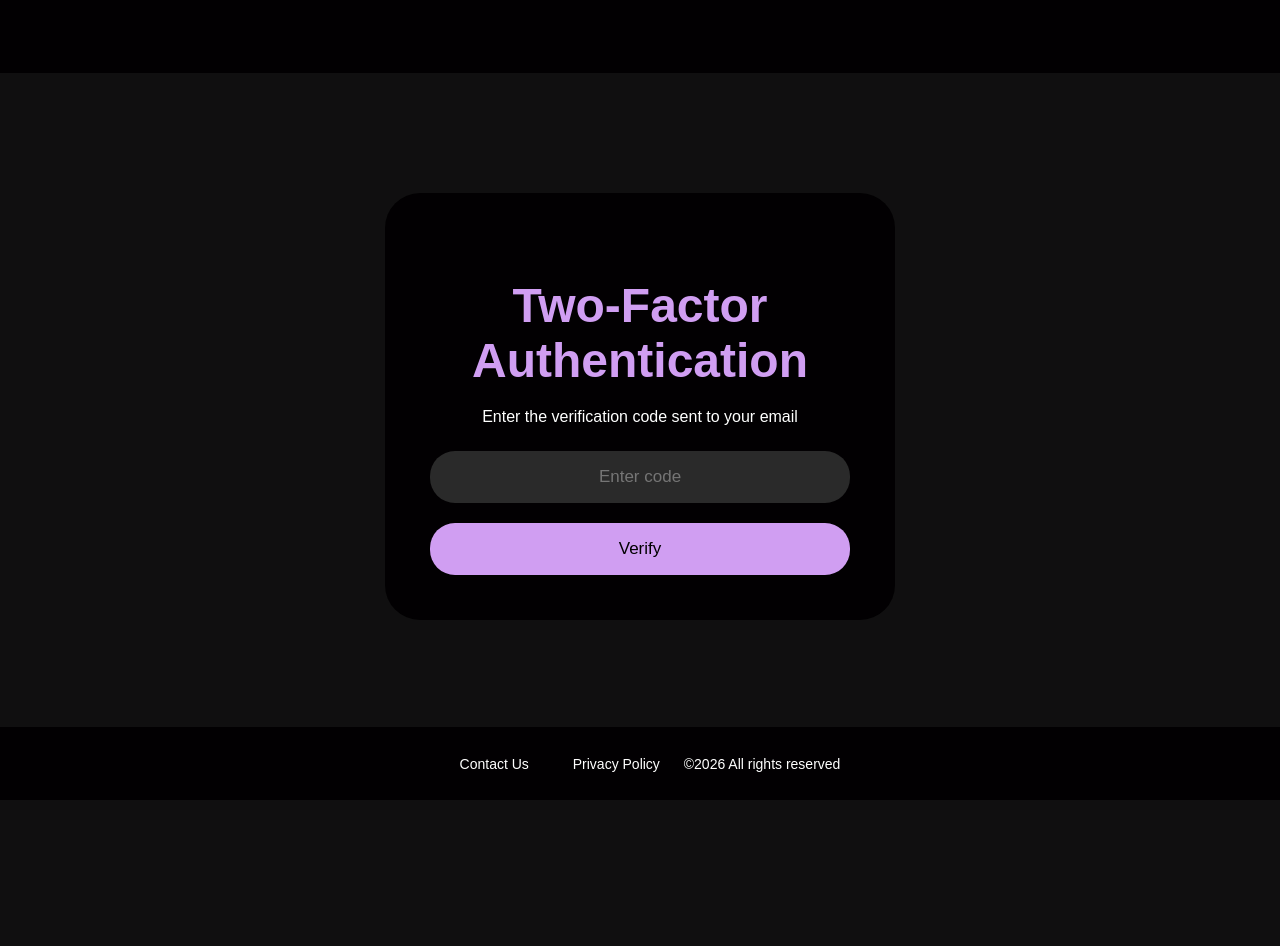
After one commit to martamysyshynn/LockCloud, a Flask app: page /two-factor in a window 1280 px wide. The commit adds this page. Run offline with Flask 3, Linux system fonts and the light colour scheme.

Commit message:
Providing two-factor authentification

```diff
--- a/app.py
+++ b/app.py
@@ -2,9 +2,16 @@ from flask import Flask, render_template, request, redirect, url_for, flash, ses
 import mysql.connector
 from werkzeug.security import generate_password_hash, check_password_hash
 from config import Config
+from flask_mail import Mail, Message
+import random
+
 
 app = Flask(__name__)
 app.config.from_object(Config)
+mail = Mail(app)
+
+def generate_otp():
+    return str(random.randint(100000, 999999))
 
 def get_db_connection():
     return mysql.connector.connect(
@@ -25,6 +32,7 @@ def signup():
         email = request.form['email']
         password = request.form['password']
         confirm_password = request.form['confirm_password']
+        two_factor_enabled = 1 if 'two_factor' in request.form else 0
 
         if password != confirm_password:
             flash("Passwords do not match", "danger")
@@ -36,8 +44,11 @@ def signup():
         cursor = connection.cursor()
         try:
             cursor.execute(
-                "INSERT INTO users (full_name, email, password) VALUES (%s, %s, %s)",
-                (full_name, email, hashed_password)
+                """
+                INSERT INTO users (full_name, email, password, two_factor_enabled)
+                VALUES (%s, %s, %s, %s)
+                """,
+                (full_name, email, hashed_password, two_factor_enabled)
             )
             connection.commit()
             flash("Registration successful!", "success")
@@ -61,19 +72,43 @@ def signin():
         cursor = connection.cursor(dictionary=True)
         cursor.execute("SELECT * FROM users WHERE email=%s", (email,))
         user = cursor.fetchone()
-
         cursor.close()
         connection.close()
 
         if user and check_password_hash(user['password'], password):
+
+            if user['two_factor_enabled']:
+                otp = generate_otp()
+                session['temp_user_id'] = user['id']
+                session['otp'] = otp
+
+                msg = Message('Your 2FA Code', recipients=[user['email']])
+                msg.body = f"Your verification code is: {otp}"
+                mail.send(msg)
+
+                return redirect(url_for('two_factor'))
+
             session['user_id'] = user['id']
             session['user_name'] = user['full_name']
             flash(f"Welcome, {user['full_name']}!", "success")
             return redirect(url_for('home'))
-        else:
-            flash("Invalid email or password", "danger")
+
 
     return render_template('sign_in_page.html')
+
+@app.route('/two-factor', methods=['GET', 'POST'])
+def two_factor():
+    if request.method == 'POST':
+        entered_otp = request.form['otp']
+        if entered_otp == session.get('otp'):
+            session['user_id'] = session.pop('temp_user_id')
+            session.pop('otp')
+            flash("2FA verification successful", "success")
+            return redirect(url_for('home'))
+        else:
+            flash("Invalid verification code", "danger")
+
+    return render_template('two_factor.html')
 
 
 if __name__ == '__main__':
--- a/static/style.css
+++ b/static/style.css
@@ -463,3 +463,62 @@ body {
 .signin-image img {
     width: 400px;
 }
+
+/* TWO-FACTOR PAGE */
+.two-factor {
+    display: flex;
+    justify-content: center;
+    align-items: center;
+    padding: 120px 160px;
+    min-height: calc(100vh - 146px);
+    box-sizing: border-box;
+}
+
+.two-factor-form {
+    background-color: #020002;
+    padding: 45px;
+    border-radius: 35px;
+    width: 420px;
+    text-align: center;
+}
+
+.two-factor-form h1 {
+    color: #D09EF2;
+    font-size: 48px;
+    margin-bottom: 20px;
+}
+
+.two-factor-form p {
+    color: #fff;
+    font-size: 16px;
+    margin-bottom: 25px;
+}
+
+.two-factor-form input[type="text"],
+.two-factor-form button {
+    width: 100%;
+    padding: 16px;        /* однаковий padding для висоти */
+    border-radius: 25px;  /* однакові закруглення */
+    font-size: 17px;      /* однаковий розмір тексту */
+    box-sizing: border-box; /* щоб padding не додавався до ширини */
+}
+
+.two-factor-form input[type="text"] {
+    margin-bottom: 20px;
+    border: none;
+    background-color: #2A2A2A;
+    color: #fff;
+    text-align: center;
+}
+
+.two-factor-form button {
+    background-color: #D09EF2;
+    color: #020002;
+    border: none;
+    cursor: pointer;
+    transition: 0.3s;
+}
+
+.two-factor-form button:hover {
+    opacity: 0.9;
+}
--- a/templates/sign_up_page.html
+++ b/templates/sign_up_page.html
@@ -35,7 +35,7 @@
 
             <div class="signup-2fa">
                 <span>Two-Factor Authentication</span>
-                <input type="checkbox" name="two_fa">
+                <input type="checkbox" name="two_factor">
             </div>
 
             <button type="submit" class="signup-btn">Sign Up</button>
--- /dev/null
+++ b/templates/two_factor.html
@@ -0,0 +1,13 @@
+{% extends "base.html" %}
+{% block content %}
+<section class="two-factor">
+    <div class="two-factor-form">
+        <h1>Two-Factor Authentication</h1>
+        <p>Enter the verification code sent to your email</p>
+        <form method="POST">
+            <input type="text" name="otp" placeholder="Enter code" required>
+            <button type="submit">Verify</button>
+        </form>
+    </div>
+</section>
+{% endblock %}
```
